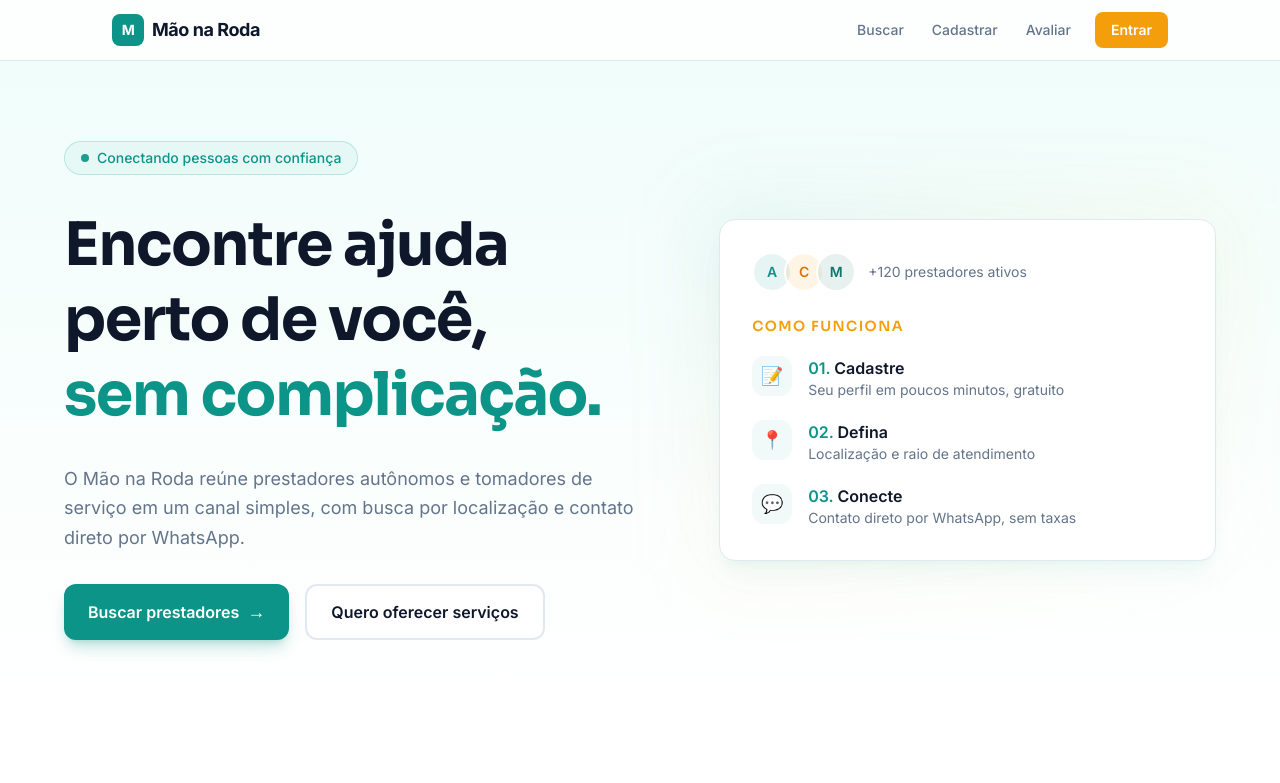
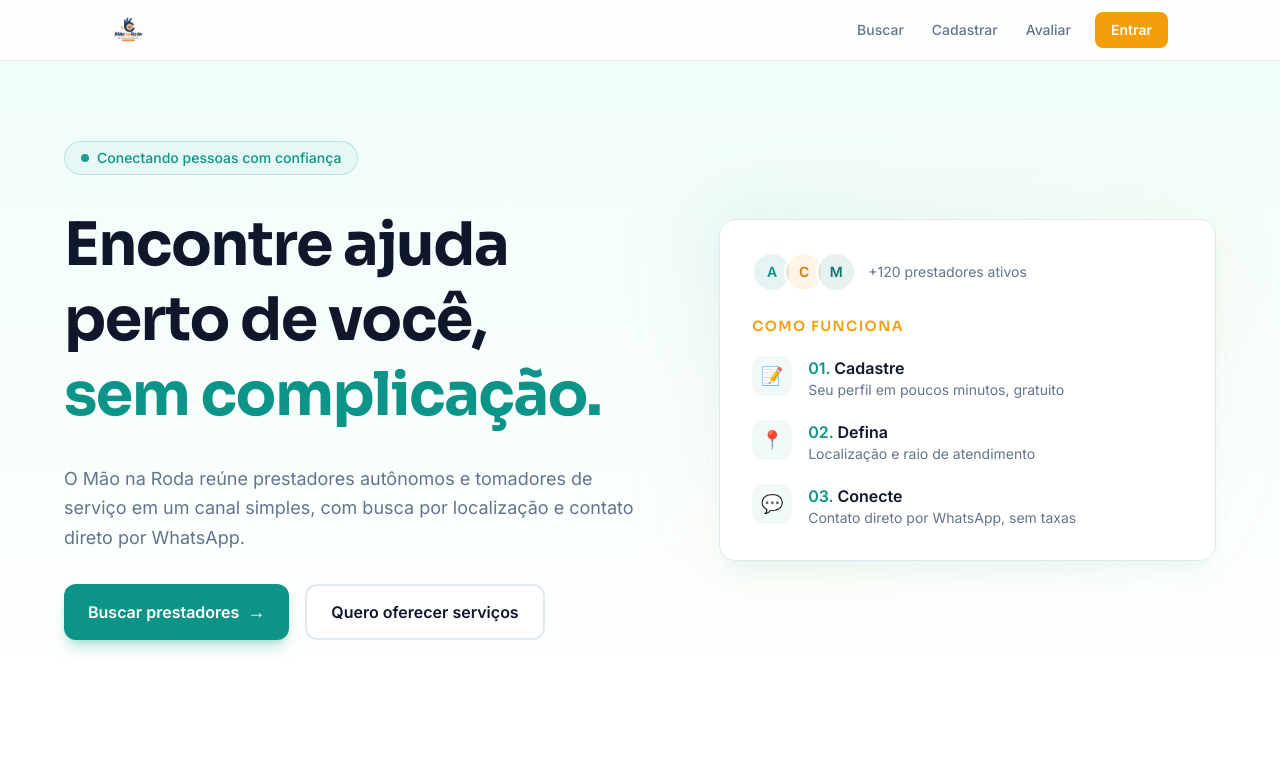
Before and after one commit to futuraguaira/mao_na_roda, a Next.js app in the folder maonaroda/: page / in a window 1280 px wide. Shown: the top 783 px of the page. Built offline with nearby package versions, Linux system fonts and the light colour scheme; no server answers.

Commit message:
Adiciona logotipo ao header e favicon

```diff
--- a/maonaroda/src/app/layout.tsx
+++ b/maonaroda/src/app/layout.tsx
@@ -16,6 +16,7 @@ const sora = Sora({
 export const metadata: Metadata = {
   title: "Mão na Roda",
   description: "Conectando prestadores e tomadores de serviço de forma simples.",
+  icons: [{ rel: "icon", url: "/logo.png" }],
 };
 
 export default function RootLayout({
--- a/maonaroda/src/components/AppShell.tsx
+++ b/maonaroda/src/components/AppShell.tsx
@@ -5,11 +5,8 @@ export function AppShell({ children }: { children: React.ReactNode }) {
     <div className="min-h-screen text-foreground">
       <header className="border-b border-border bg-white/80 backdrop-blur-md sticky top-0 z-50">
         <div className="mx-auto flex max-w-6xl items-center justify-between px-6 py-3 sm:px-8 lg:px-12">
-          <Link href="/" className="flex items-center gap-2 text-lg font-bold tracking-tight text-foreground">
-            <span className="flex h-8 w-8 items-center justify-center rounded-lg bg-brand text-white text-sm font-bold">
-              M
-            </span>
-            Mão na Roda
+          <Link href="/" className="flex items-center gap-2.5">
+            <img src="/logo.png" alt="Mão na Roda" className="h-8 w-auto" />
           </Link>
           <nav className="flex items-center gap-1 text-sm font-medium text-muted">
             <Link href="/buscar" className="rounded-lg px-3 py-2 transition-colors hover:bg-brand/10 hover:text-brand">
```
Also changed, not shown: maonaroda/public/logo.png (added), 1 other file (tests, documents, lock files or other folders).
